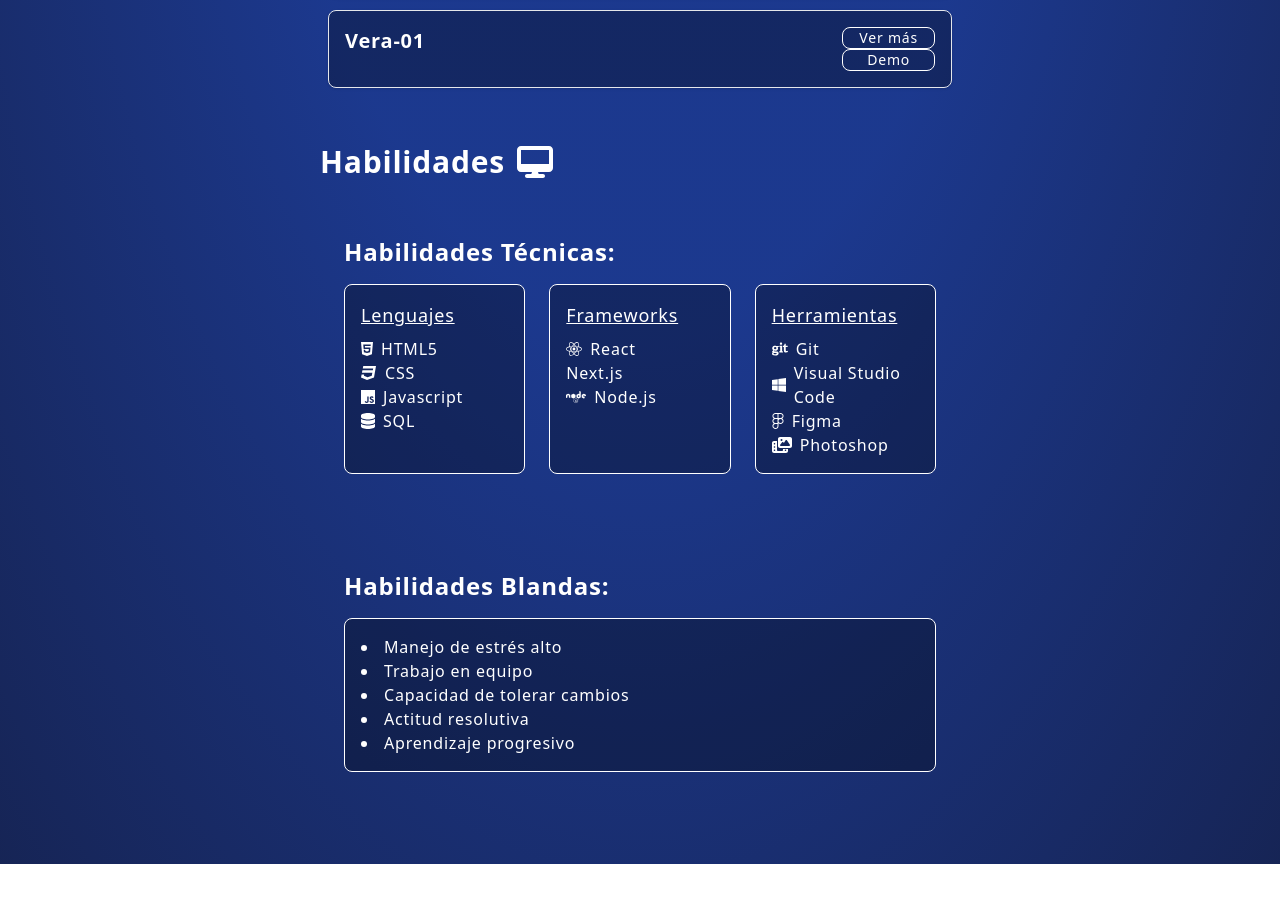
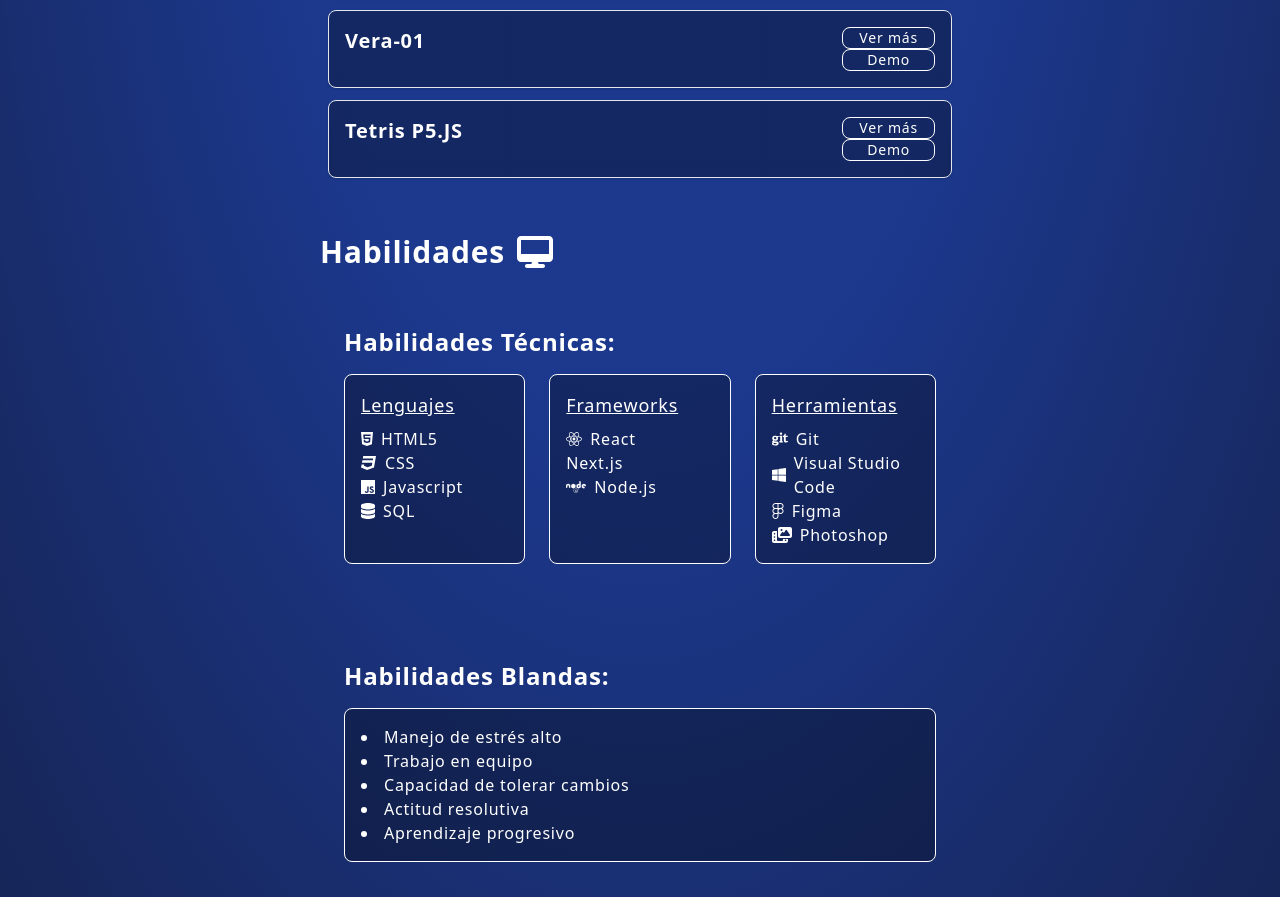
Before and after one commit to pedromocco/portafolio, a React (Vite) app: page / in a window 1280 px wide. Shown: the part 1616-2513 px from the top of the page. Before the commit the page ends 2480 px from the top, so only its background shows below. Built offline with nearby package versions, Linux system fonts and the light colour scheme.

Commit message:
Tetris P5JS Added

```diff
--- a/src/components/Projects.jsx
+++ b/src/components/Projects.jsx
@@ -27,6 +27,13 @@ const projects = [
     codeLink: "https://github.com/pedromocco/vera-01",
     demoLink: "https://vera-01.vercel.app/",
   },
+  {
+    name:"Tetris P5.JS",
+    description:"Está hecho con HTML5, CSS y Javascript, apoyado en la tecnología de la biblioteca p5.js para la programación y lógica física del juego en sí, además de implementar sonidos y música (hechos por mí también, de hecho) para la experiencia completa de lo que se puede hacer con estas tecnologías.",
+    image:"tetrisp5js.webp",
+    codeLink:"https://github.com/pedromocco/tetris",
+    demoLink:"https://tetrisp5js.vercel.app",
+  }
 ];
 
 const Projects = () => {
```
Also changed, not shown: public/tetrisp5js.webp (added).
